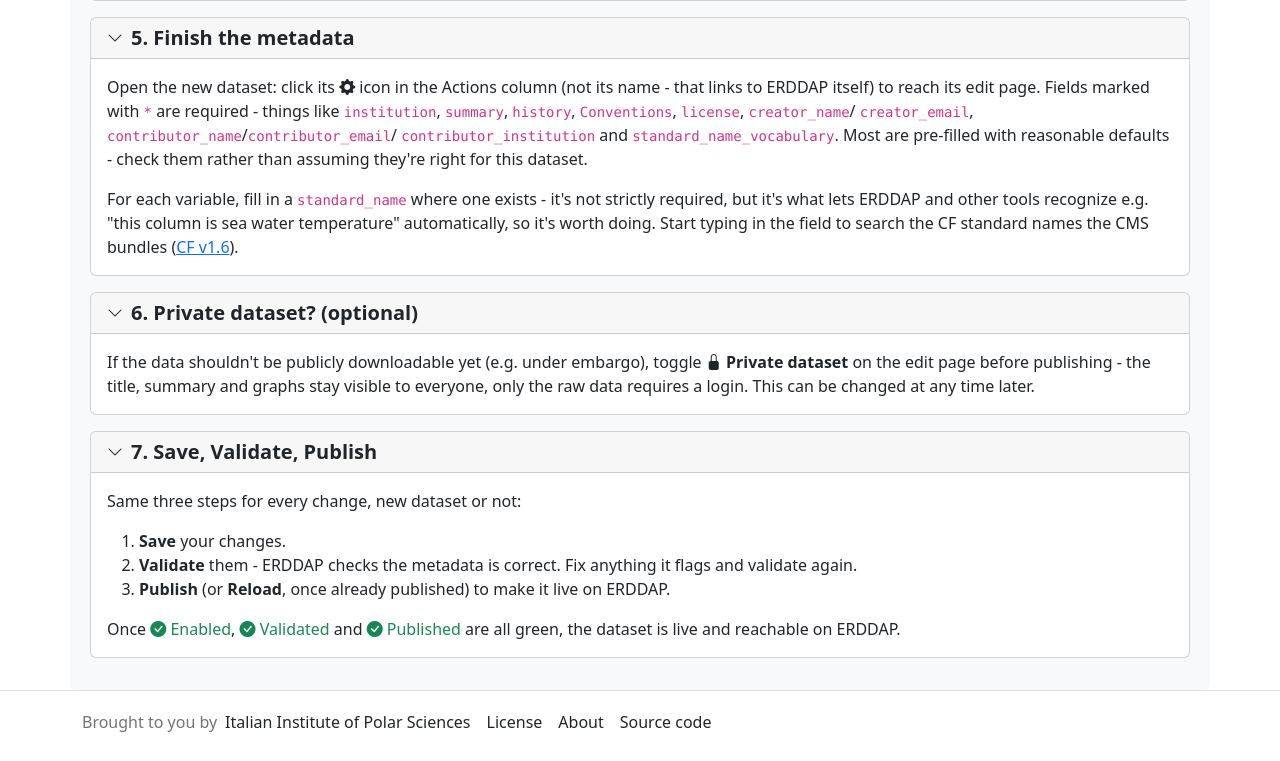
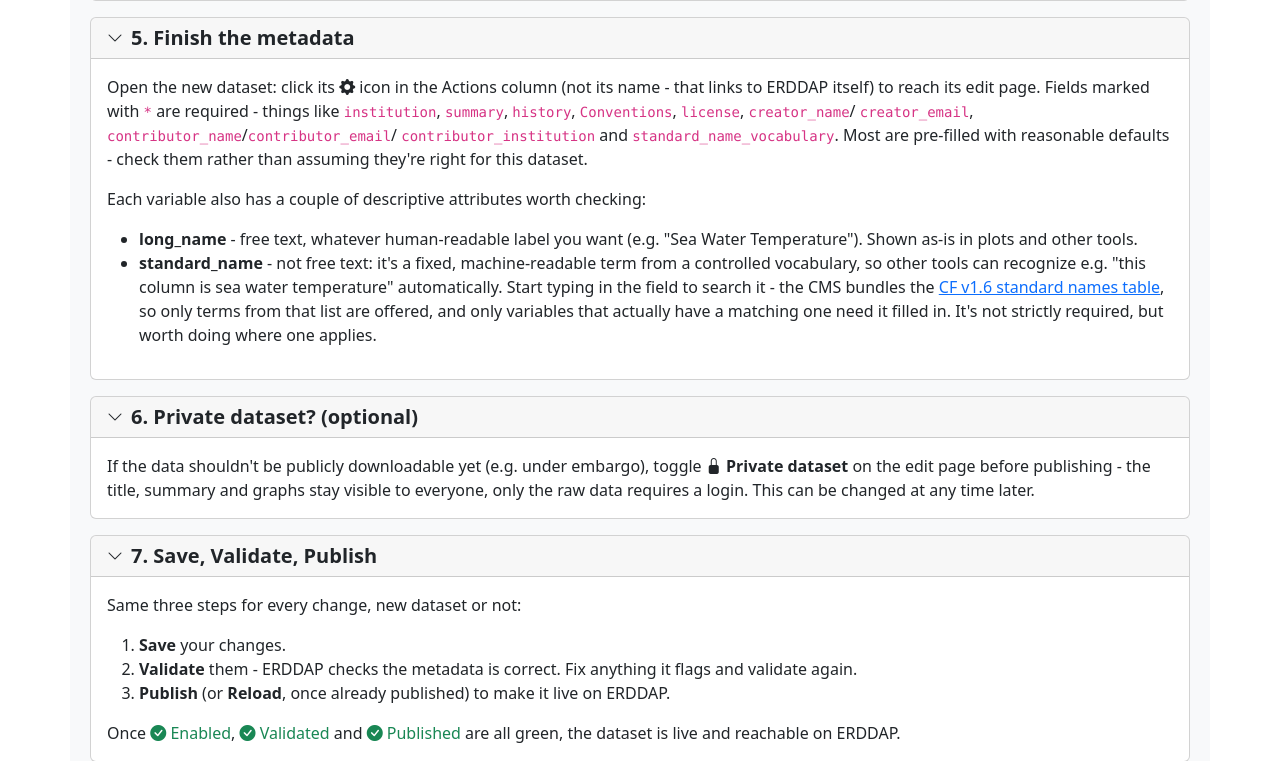
Before and after one commit to ISP-CNR/erddap-cms, a Python web app: template frontend/templates/guide.html in a window 1280 px wide. Shown: the part 1712-2473 px from the top of the page. Before the commit the page ends 2444 px from the top, so only its background shows below. Run offline with Jinja, Linux system fonts and the light colour scheme; the template is opened without the code that fills it, so the values that code supplies are empty; some libraries are stand-ins or nearby versions.

Commit message:
Guide: explain long_name vs standard_name
Added long_name - a freely-written, human-readable label - as a
counterpart to standard_name in step 5, since the two are easy to
conflate: one is free text, the other a fixed term picked from the
bundled CF v1.6 vocabulary the CMS searches as you type.

```diff
--- a/frontend/templates/guide.html
+++ b/frontend/templates/guide.html
@@ -126,11 +126,18 @@
       reasonable defaults - check them rather than assuming they're right for this dataset.
     </p>
     <p class="card-text">
-      For each variable, fill in a <code>standard_name</code> where one exists - it's not strictly required, but
-      it's what lets ERDDAP and other tools recognize e.g. "this column is sea water temperature" automatically,
-      so it's worth doing. Start typing in the field to search the CF standard names the CMS bundles
-      (<a href="https://cfconventions.org/Data/cf-standard-names/">CF v1.6</a>).
+      Each variable also has a couple of descriptive attributes worth checking:
     </p>
+    <ul>
+      <li><b>long_name</b> - free text, whatever human-readable label you want (e.g. "Sea Water Temperature").
+        Shown as-is in plots and other tools.</li>
+      <li><b>standard_name</b> - not free text: it's a fixed, machine-readable term from a controlled vocabulary,
+        so other tools can recognize e.g. "this column is sea water temperature" automatically. Start typing in
+        the field to search it - the CMS bundles the
+        <a href="https://cfconventions.org/Data/cf-standard-names/">CF v1.6 standard names table</a>, so only
+        terms from that list are offered, and only variables that actually have a matching one need it filled
+        in. It's not strictly required, but worth doing where one applies.</li>
+    </ul>
   {% endcall %}
 
   {% call step(6, "Private dataset? (optional)", "6") %}
```
